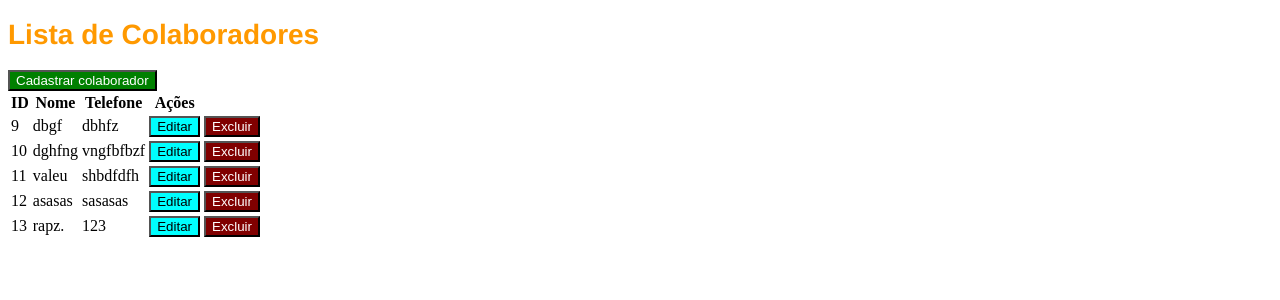
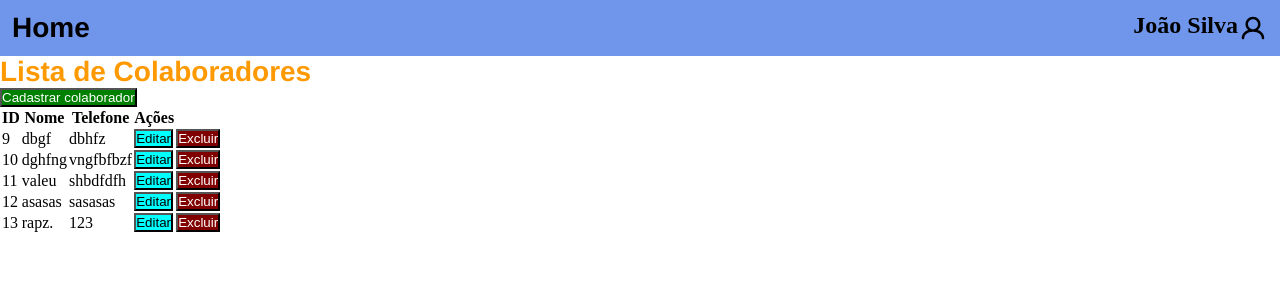
Before and after one commit to Erick-Hebert/epi, a Django app: page / in a window 1280 px wide. Shown: the top 300 px of the page. Run offline with Django 5.2, Linux system fonts and the light colour scheme; data comes from the database, SQL or seed files in the repository; both versions use the stored data as it was after the commit.

Commit message:
adicionado header partial

```diff
--- a/epi/settings.py
+++ b/epi/settings.py
@@ -55,7 +55,7 @@ ROOT_URLCONF = 'epi.urls'
 TEMPLATES = [
     {
         'BACKEND': 'django.template.backends.django.DjangoTemplates',
-        'DIRS': [],
+        'DIRS': [BASE_DIR / 'templates'],
         'APP_DIRS': True,
         'OPTIONS': {
             'context_processors': [
--- /dev/null
+++ b/nucleo/static/css/header.css
@@ -0,0 +1,25 @@
+header {
+    display: flex;
+    flex-direction: row;
+    justify-content: space-between;
+
+    width: 100%;
+    height: fit-content;
+    padding: 12px;
+
+    background-color: rgb(111, 150, 235);
+}
+
+header h1 {
+    color: black;
+}
+
+.profile_container {
+    display: flex;
+    flex-direction: row;
+    flex-wrap: nowrap;
+}
+
+.profile_icon {
+    width: 30px;
+}
--- a/nucleo/static/css/style.css
+++ b/nucleo/static/css/style.css
@@ -1,5 +1,11 @@
 * {
+    padding: 0;
+    margin: 0;
     box-sizing: border-box;
+}
+
+body {
+    margin: 0;
 }
 
 h1 {
--- a/nucleo/templates/nucleo/index.html
+++ b/nucleo/templates/nucleo/index.html
@@ -12,6 +12,8 @@
 </head>
 
 <body>
+
+    {% include 'nucleo/partials/header.html' %}
 
     <div class="container">
         <h1>Lista de Colaboradores</h1>
--- /dev/null
+++ b/nucleo/templates/nucleo/partials/header.html
@@ -0,0 +1,13 @@
+{% load static %}
+<head>
+    <link rel="stylesheet" href="{% static 'css/header.css' %}">
+</head>
+
+<header>
+    <h1>Home</h1>
+
+    <span class="profile_container">
+        <h2>João Silva</h2>
+        <img class="profile_icon" src="{% static 'imgs/user-icon.svg' %}" alt="">
+    </span>
+</header>
```
Also changed, not shown: db.sqlite3, nucleo/static/imgs/user-icon.svg (added).
